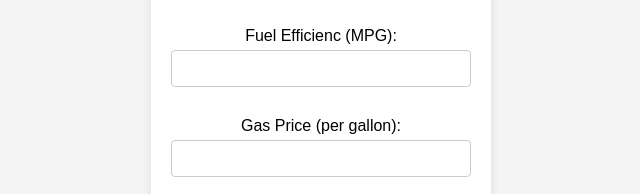
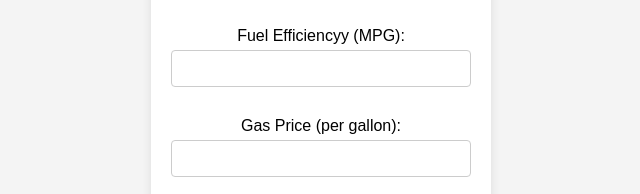
Before and after one commit to Aazazp/Fuel-Cost-Calculator, a plain HTML site: page index.html in a window 1280 px wide. Shown: the part 368-562 px from the top of the page, 319-959 px from the left. Drawn offline with Linux system fonts and the light colour scheme.

Commit message:
Update index.html

```diff
--- a/index.html
+++ b/index.html
@@ -14,7 +14,7 @@
             <label for="distance">Distance (miles):</label>
             <input type="number" id="distance" step="0.1" required>
 
-            <label for="mpg">Fuel Efficienc (MPG):</label>
+            <label for="mpg">Fuel Efficiencyy (MPG):</label>
             <input type="number" id="mpg" step="0.1" required>
 
             <label for="price">Gas Price (per gallon):</label>
```
